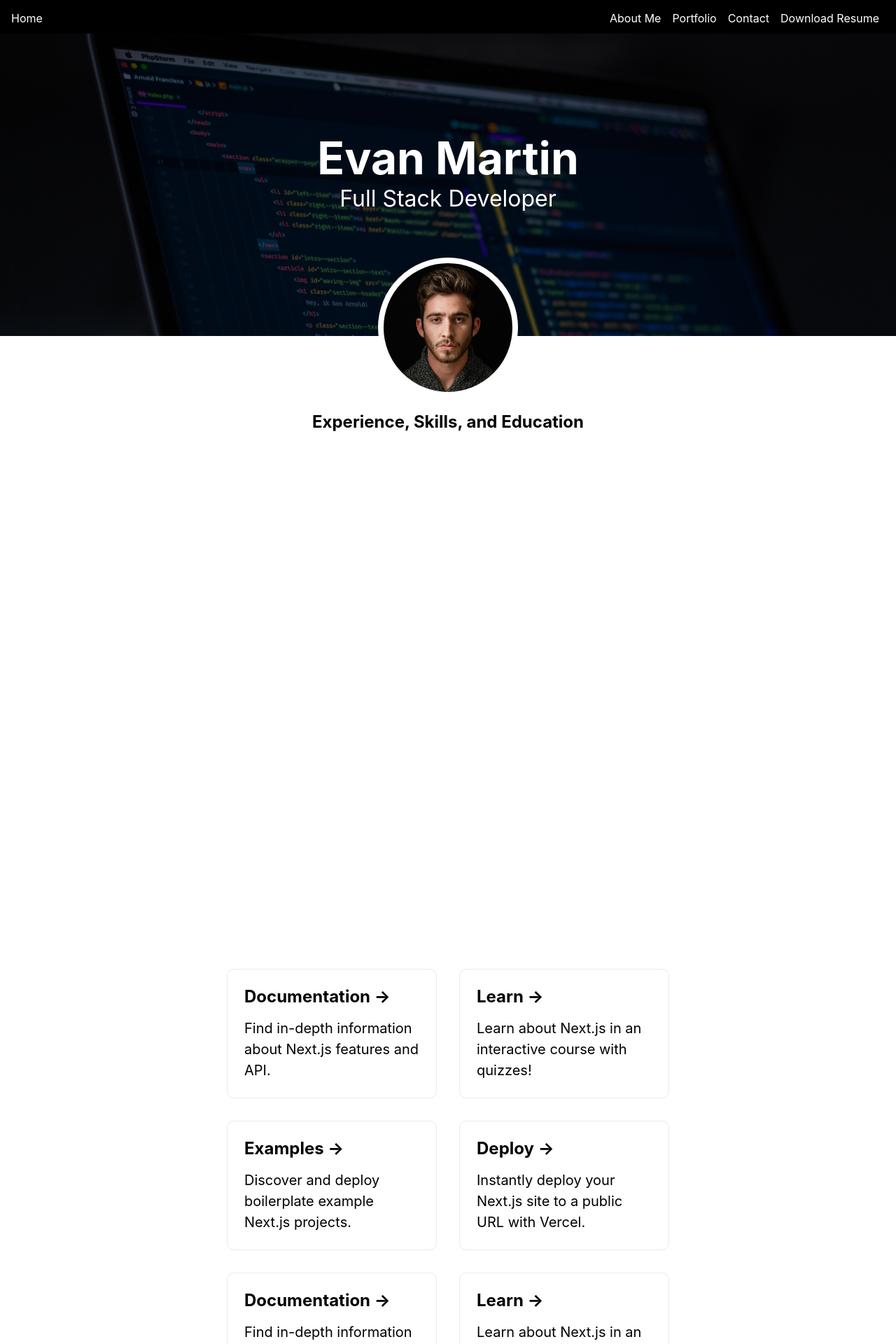
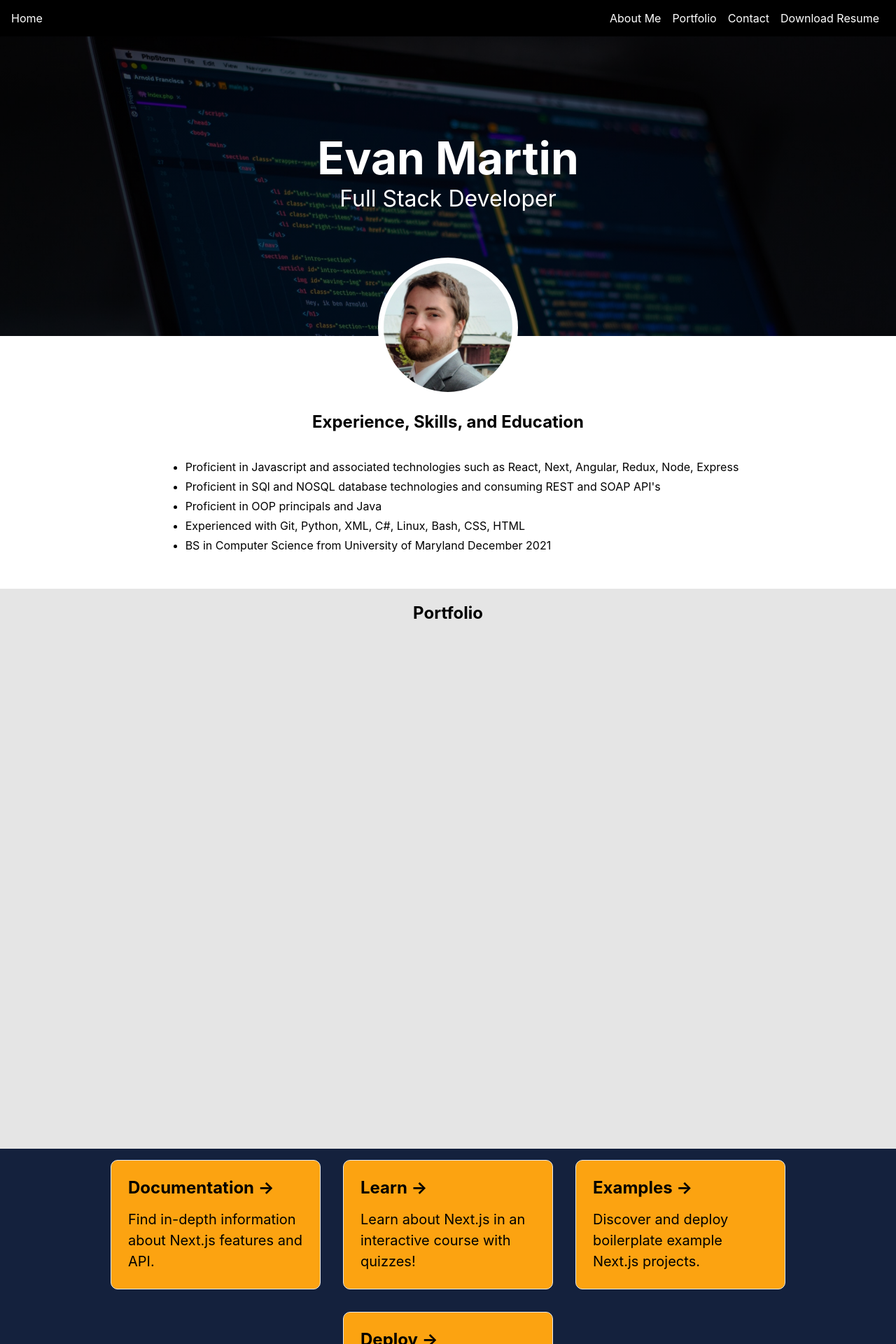
Before and after one commit to evan-martin/portfolio, a Next.js app: page / in a window 1280 px wide. Shown: the top 1920 px of the page at 70% size. Built offline with nearby package versions, Linux system fonts and the light colour scheme.

Commit message:
add about section

```diff
--- a/components/about.jsx
+++ b/components/about.jsx
@@ -4,9 +4,18 @@ export default function About() {
     return (
 
         <div className={styles.container}>
-            <h2>Experience, Skills, and Education</h2>
-
-
+            <div className={styles.title} >
+                <h2>Experience, Skills, and Education</h2>
+            </div>
+            <div className={styles.content}>
+                <ul>
+                    <li>Proficient in Javascript and associated technologies such as React, Next, Angular, Redux, Node, Express </li>
+                    <li>Proficient in SQl and NOSQL database technologies and consuming REST and SOAP API's </li>
+                    <li>Proficient in OOP principals and Java </li>
+                    <li>Experienced with Git, Python, XML, C#, Linux, Bash, CSS, HTML  </li>
+                    <li>BS in Computer Science from University of Maryland December 2021 </li>
+                </ul>
+            </div>
         </div>
     )
 }
--- a/components/about.module.scss
+++ b/components/about.module.scss
@@ -1,7 +1,11 @@
-.container{
+.container {
     width: 100vw;
-    min-height: 50rem;
     display: flex;
-    justify-content: center;
+    align-items: center;
+    flex-direction: column;
+    margin-bottom: 2rem;
 
+    .content li {
+        padding: 0.25rem 0 0.25rem 0;
+    }
 }
--- a/components/banner.module.scss
+++ b/components/banner.module.scss
@@ -29,7 +29,7 @@
     align-items: center;
 
     .profile {
-        background: url("../public/images/profile.jpg");
+        background: url("../public/images/evan-pfp.jpg");
         width: 200px;
         height: 200px;
         background-size: cover;
--- a/components/header.module.scss
+++ b/components/header.module.scss
@@ -3,23 +3,37 @@
     position: fixed;
     top: 0;
     width: 100%;
-    height: 3rem;
+    min-height: 3rem;
     display: flex;
     justify-content: space-between;
     padding: 0 1rem 0 1rem;
 
-    .leftContent{
-        color:white;
+    p {
+        cursor: pointer;
     }
 
-    .rightContent{
-        color:white;
+    .leftContent {
+        color: white;
+    }
+
+    .rightContent {
+        color: white;
         display: flex;
         flex-direction: row;
 
-        p{
-            padding: 0 .5rem 0 .5rem;
-            white-space: nowrap;
+        p {
+            padding: 0 0.5rem 0 0.5rem;
         }
     }
 }
+
+@media only screen and (max-width: 500px) {
+    .header {
+        justify-content: space-around;
+        text-align: center;
+
+        .leftContent {
+            padding-right: 1rem;
+        }
+    }
+}
--- /dev/null
+++ b/components/portfolio.jsx
@@ -0,0 +1,12 @@
+import styles from './portfolio.module.scss'
+
+export default function Portfolio() {
+    return (
+
+        <div className={styles.container}>
+            <h2>Portfolio</h2>
+
+
+        </div>
+    )
+}
--- /dev/null
+++ b/components/portfolio.module.scss
@@ -0,0 +1,7 @@
+.container{
+    width: 100vw;
+    min-height: 50rem;
+    display: flex;
+    justify-content: center;
+    background-color: #e5e5e5;
+}
--- a/pages/index.js
+++ b/pages/index.js
@@ -5,6 +5,7 @@ import styles from '../styles/Home.module.css'
 import Header from '../components/header'
 import Banner from '../components/banner'
 import About from '../components/about'
+import Portfolio from '../components/portfolio'
 
 export default function Home() {
   return (
@@ -18,7 +19,7 @@ export default function Home() {
         <Header />
         <Banner />
         <About />
-
+        <Portfolio />
 
 
 
--- a/styles/Home.module.css
+++ b/styles/Home.module.css
@@ -1,5 +1,5 @@
 .container {
-
+  width: 100%;
 }
 
 .main {
@@ -18,6 +18,7 @@
   border-top: 1px solid #eaeaea;
   justify-content: center;
   align-items: center;
+  background-color: black;
 }
 
 .footer a {
@@ -25,6 +26,7 @@
   justify-content: center;
   align-items: center;
   flex-grow: 1;
+  color: #eaeaea;
 }
 
 .title a {
@@ -66,10 +68,11 @@
 
 .grid {
   display: flex;
+  width: 100vw;
   align-items: center;
   justify-content: center;
   flex-wrap: wrap;
-  max-width: 800px;
+  background-color: #14213d;
 }
 
 .card {
@@ -82,6 +85,7 @@
   border-radius: 10px;
   transition: color 0.15s ease, border-color 0.15s ease;
   max-width: 300px;
+  background-color: #fca311;
 }
 
 .card:hover,
```
Also changed, not shown: public/images/evan-pfp.jpg (added).
